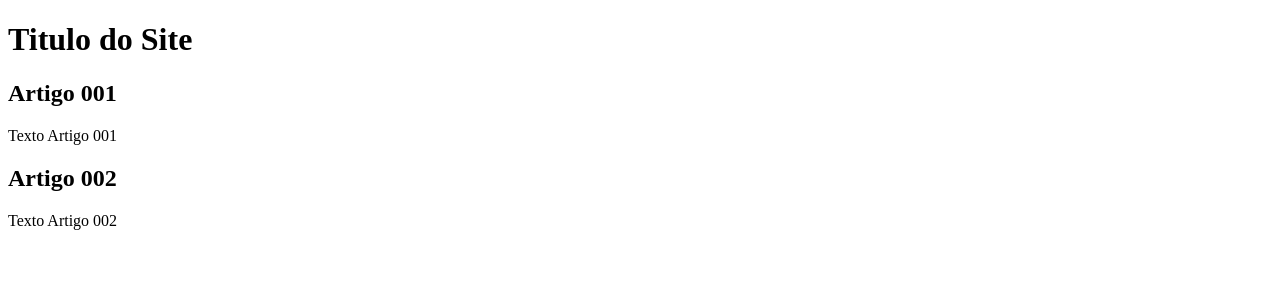
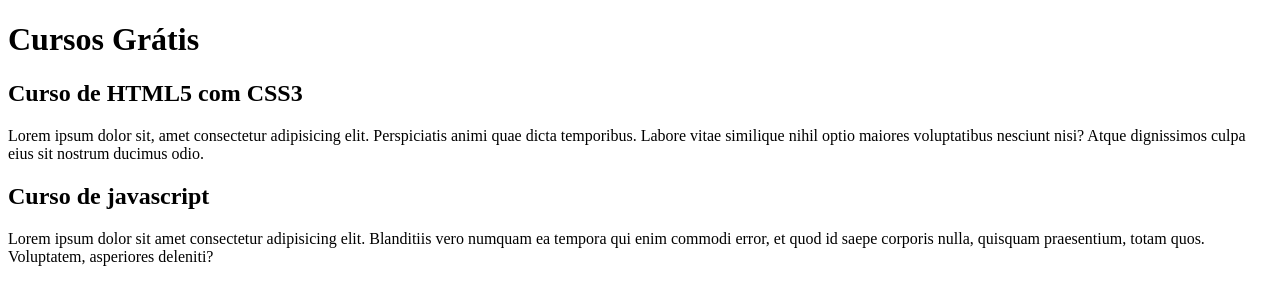
Before and after one commit to NoroAffonso/projeto-site, a plain HTML site: page index.html in a window 1280 px wide. Drawn offline with Linux system fonts and the light colour scheme.

Commit message:
startconteudo

```diff
--- a/index.html
+++ b/index.html
@@ -9,15 +9,15 @@
 <body>
     <main>
         <header>
-            <h1>Titulo do Site</h1>
+            <h1>Cursos Grátis</h1>
         </header>
         <article>
-            <h2>Artigo 001</h2>
-            <p>Texto Artigo 001</p>
+            <h2>Curso de HTML5 com CSS3</h2>
+            <p>Lorem ipsum dolor sit, amet consectetur adipisicing elit. Perspiciatis animi quae dicta temporibus. Labore vitae similique nihil optio maiores voluptatibus nesciunt nisi? Atque dignissimos culpa eius sit nostrum ducimus odio.</p>
         </article>
         <article>
-            <h2>Artigo 002</h2>
-            <p>Texto Artigo 002</p>
+            <h2>Curso de javascript</h2>
+            <p>Lorem ipsum dolor sit amet consectetur adipisicing elit. Blanditiis vero numquam ea tempora qui enim commodi error, et quod id saepe corporis nulla, quisquam praesentium, totam quos. Voluptatem, asperiores deleniti?</p>
         </article>
     </main>
 </body>
```
